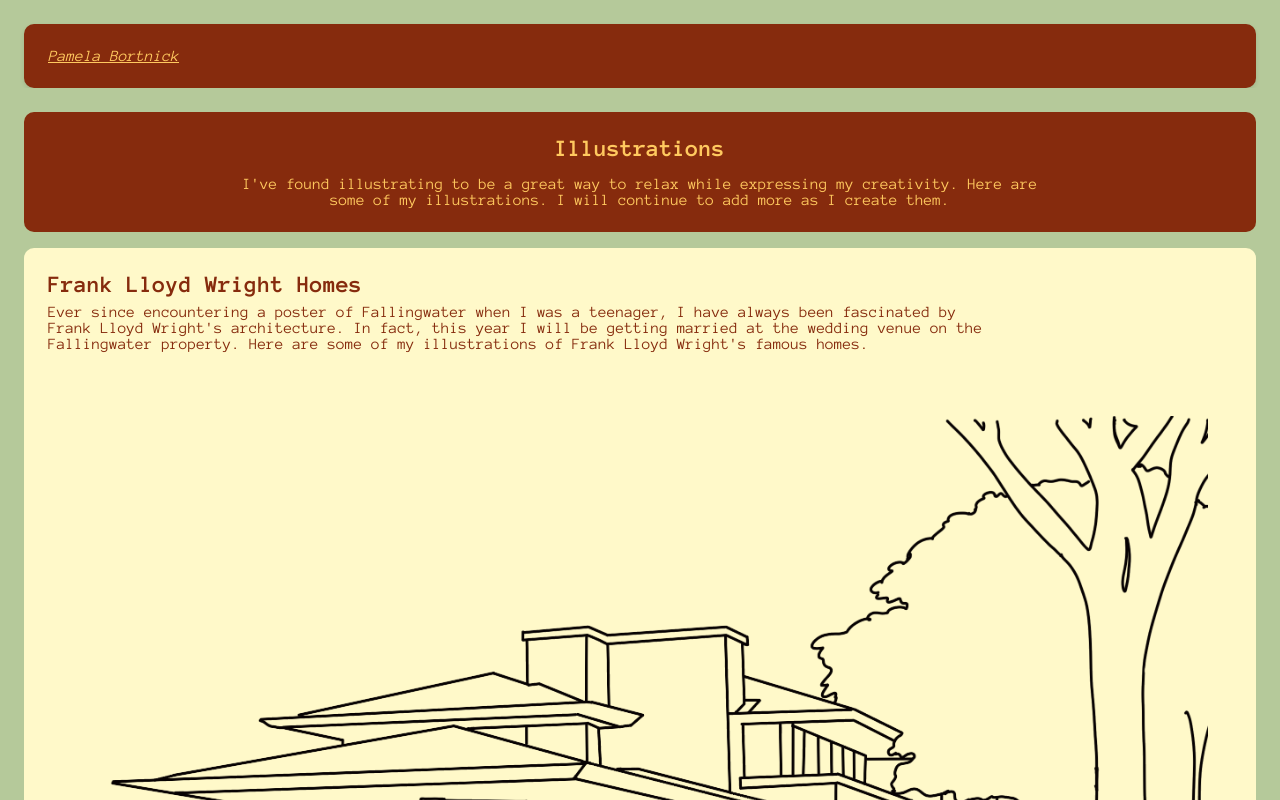
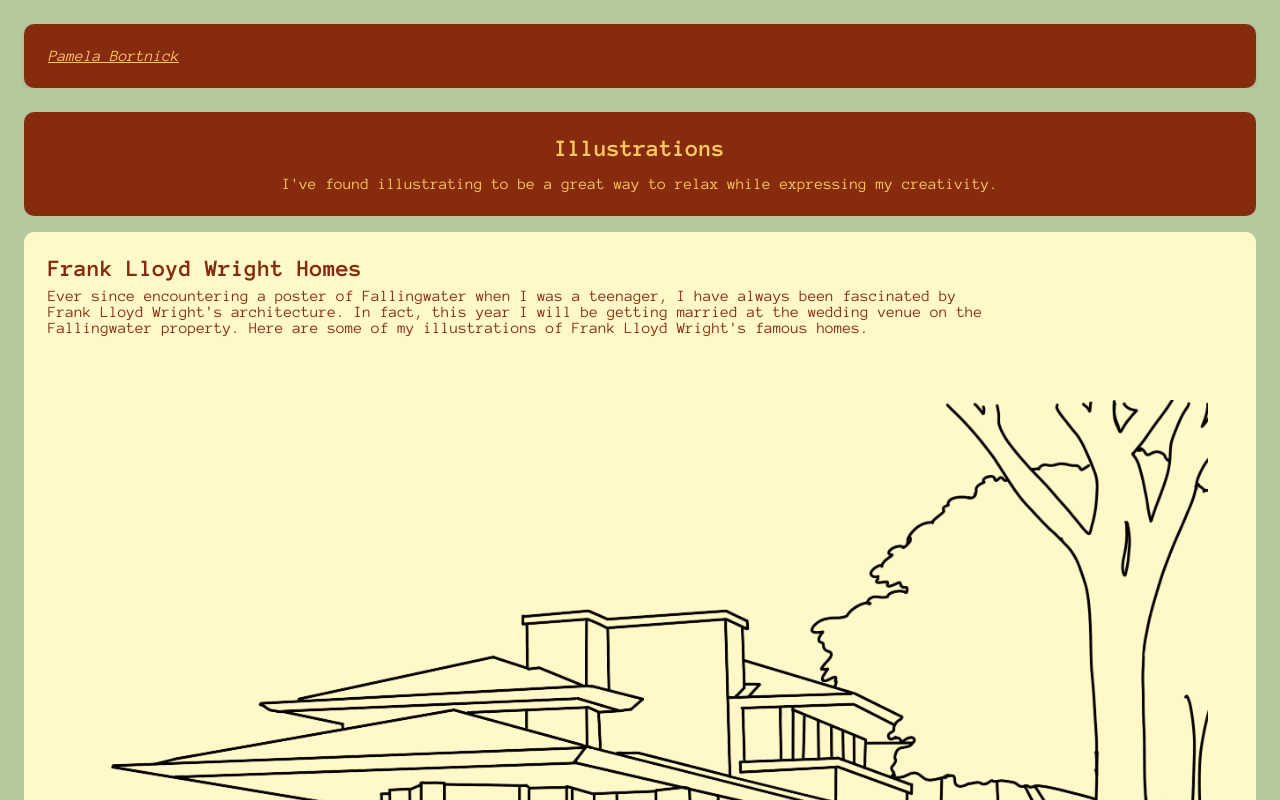
Before and after one commit to pbortnick/pamelahoneybortnick, a Next.js app: page /illustrations in a window 1280 px wide. Shown: the top 800 px of the page. Built offline with nearby package versions, Linux system fonts and the light colour scheme.

Commit message:
update intro

```diff
--- a/app/illustrations/page.tsx
+++ b/app/illustrations/page.tsx
@@ -8,8 +8,7 @@ const IllustrationsPage = () => {
 				<h1 className={s.headerTitle}>Illustrations</h1>
 				<p className={s.headerDescription}>
 					I&apos;ve found illustrating to be a great way to relax while
-					expressing my creativity. Here are some of my illustrations. I will
-					continue to add more as I create them.
+					expressing my creativity.
 				</p>
 			</div>
 			<ul className={s.illustrationsList}>
```
